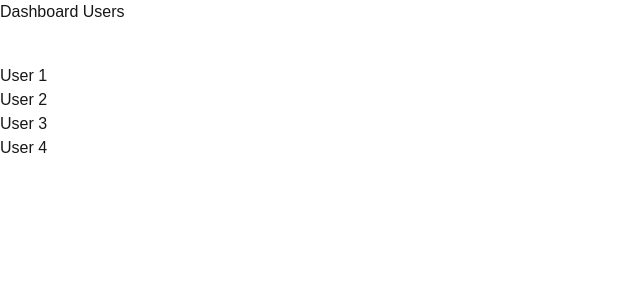
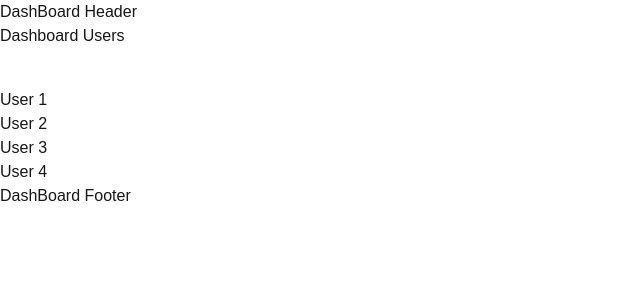
Before and after one commit to Mayor-Isaac/Learn-Next, a Next.js app: page /dashboard/users in a window 1280 px wide. Shown: the top 300 px of the page, without its empty margins (0-640 px from the left). Built offline with nearby package versions, Linux system fonts and the light colour scheme.

Commit message:
Implement new dashboard structure and pages; add error handling and loading components

```diff
--- /dev/null
+++ b/app/(dashboard)/dashboard/users/[id]/page.tsx
@@ -0,0 +1,8 @@
+import React from 'react'
+
+export default async function User({ params }: { params: Promise<{ id: string }> }) {
+    const {id} = await params;
+    return (
+        <div>User #{id}</div>
+  )
+}
--- /dev/null
+++ b/app/(dashboard)/dashboard/users/page.jsx
@@ -0,0 +1,18 @@
+
+import Link from 'next/link';
+import React from 'react'
+
+export default function Users() {
+  return (
+    <div>
+      <h1>Dashboard Users</h1>
+
+      <ul className='mt-10'>
+        <li> <Link href="/dashboard/users/1">User 1</Link></li>
+        <li> <Link href="/dashboard/users/2">User 2</Link></li>
+        <li> <Link href="/dashboard/users/3">User 3</Link></li>
+        <li> <Link href="/dashboard/users/4">User 4</Link></li>
+      </ul>
+    </div>
+  );
+}
--- /dev/null
+++ b/app/(dashboard)/layout.tsx
@@ -0,0 +1,11 @@
+import React from 'react'
+
+export default function Layout({children}: {children: React.ReactNode}) {
+  return (
+      <div>
+          DashBoard Header
+          {children}
+          DashBoard Footer
+      </div>
+  )
+}
--- /dev/null
+++ b/app/(root)/error.tsx
@@ -0,0 +1,15 @@
+'use client';
+
+import { useEffect } from 'react';
+
+export default function Error({ error, reset }: { error: Error; reset: () => void }) {
+  useEffect(() => {
+    console.error(error);
+  }, [error]);
+    return (
+        <div>
+            <h2>Something went wrong!</h2>
+            <button onClick={() => reset()}>Try again</button>
+        </div>
+    )
+}
--- /dev/null
+++ b/app/(root)/layout.tsx
@@ -0,0 +1,11 @@
+import React from 'react'
+
+export default function Layout({children}: {children: React.ReactNode}) {
+  return (
+      <div>
+          Root Header
+          {children}
+          Root Footer
+      </div>
+  )
+}
--- a/app/page.tsx
+++ b/app/(root)/page.tsx
@@ -2,6 +2,7 @@ import React from 'react'
 import Hello from "@/Components/hello";
 
 export default function Page() {
+    throw new Error("This is a test error from page.tsx");
     return (
         <main>
         <div>Page</div>
--- a/app/dashboard/users/page.jsx
+++ /dev/null
@@ -1,17 +0,0 @@
-'use client'
-import React from 'react'
-
-export default function Users() {
-  return (
-    <div>
-      <h1>Dashboard Users</h1>
-
-      <ul className='mt-10'>
-        <li onClick={()=>{}}>User 1</li>
-        <li onClick={()=>{}}>User 2</li>
-        <li onClick={()=>{}}>User 3</li>
-        <li onClick={()=>{}}>User 4</li>
-      </ul>
-    </div>
-  );
-}
--- /dev/null
+++ b/app/global-error.tsx
@@ -0,0 +1,8 @@
+'use client'
+import React from 'react'
+
+export default function Error() {
+  return (
+    <div>error</div>
+  )
+}
--- /dev/null
+++ b/app/loader.tsx
@@ -0,0 +1,7 @@
+import React from 'react'
+
+export default function Loader() {
+  return (
+    <div>Loading</div>
+  )
+}
```
Also changed, not shown: app/(dashboard)/dashboard/analytics/page.jsx (renamed from app/dashboard/analytics/page.jsx), app/(dashboard)/dashboard/page.tsx (renamed from app/dashboard/page.tsx), app/(root)/about/page.tsx (renamed from app/about/page.tsx).
